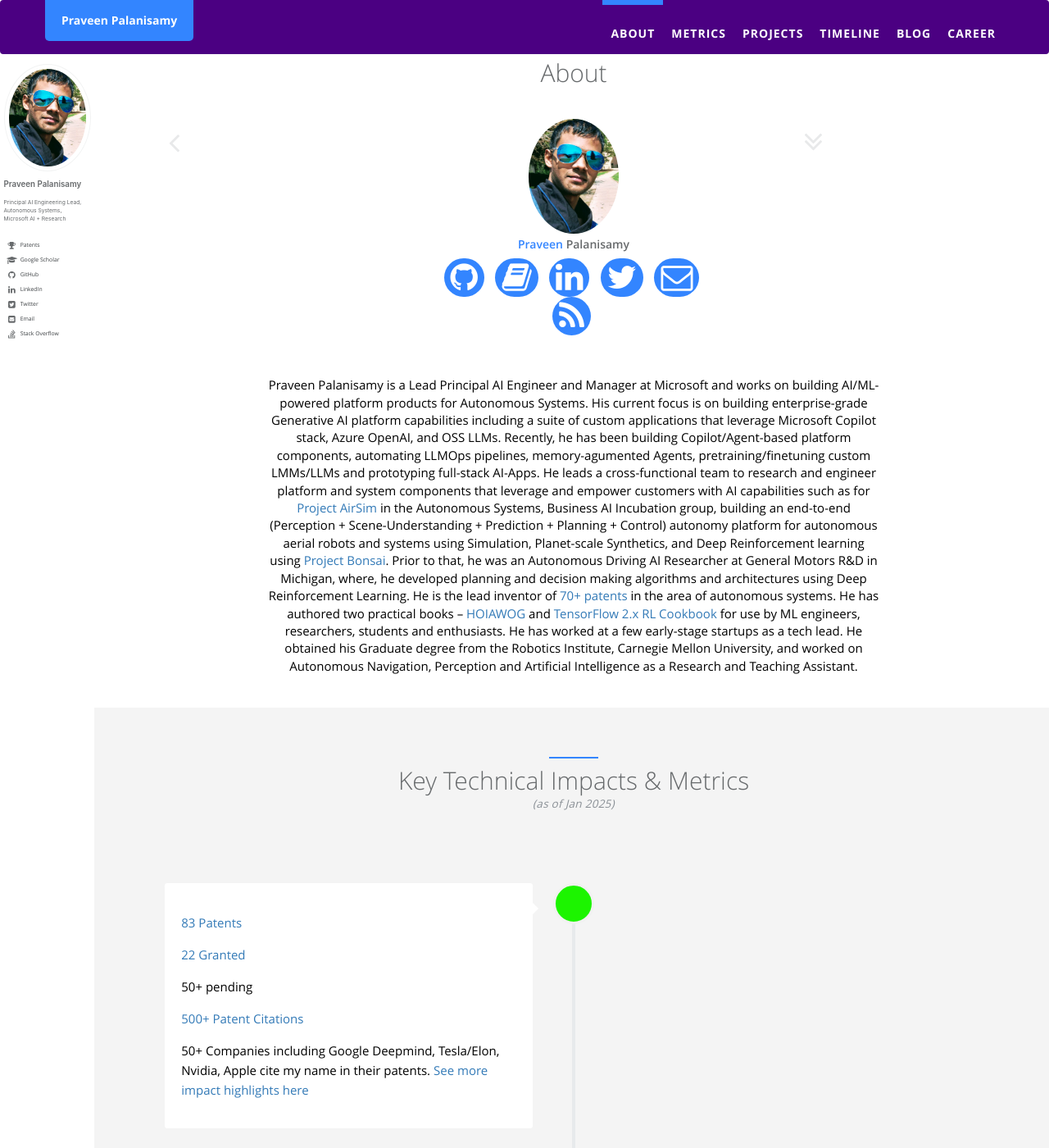
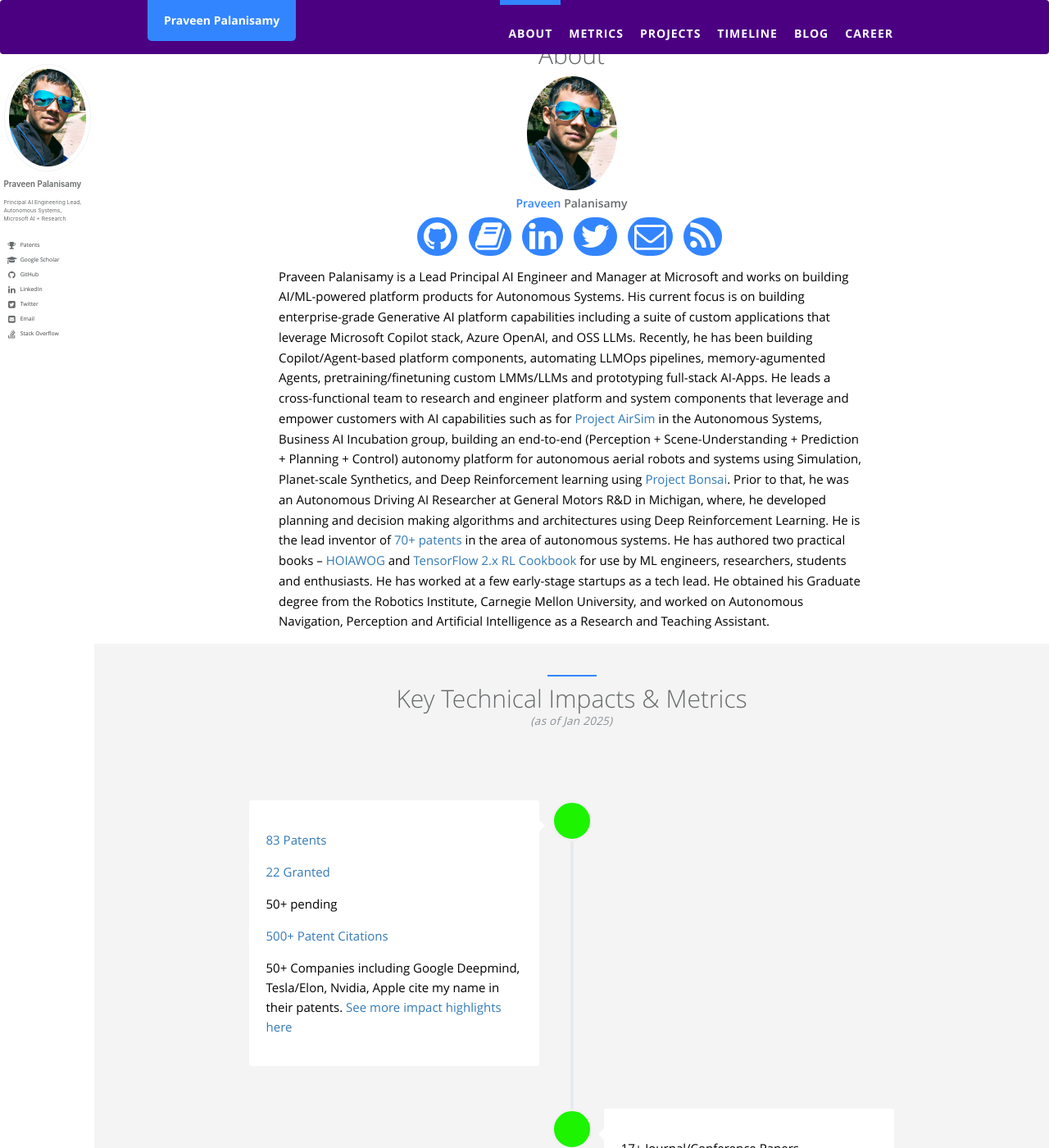
Before and after one commit to praveen-palanisamy/praveen-palanisamy.github.io, a Jekyll site: the page built from index.html, in a window 1280 px wide and 1400 px high. Shown: the whole window at 82% size. Built offline with Jekyll 4.4.1, drawn with Linux system fonts in a browser that asks for light colours; comment, search, counter and statistics services are not loaded.

Commit message:
Tighten about and projects layouts to use available width.
Replace rigid project rows with a responsive multi-column flow, widen containers, and let the about bio span the viewport instead of a fixed narrow column.

```diff
--- a/_includes/sections/about.html
+++ b/_includes/sections/about.html
@@ -1,41 +1,28 @@
 <div class="container" id="i18_about_me">
-  <div class="row m-b-lg">
-    <div class="col-lg-12 text-center">
+  <div class="about-header text-center">
     <div class="navy-line"></div>
     <h1><span data-i18n="about_me.about_me">About</span></h1>
   </div>
-  </div>
-  <div class="row">
-    <!-- first two icons -->
-    {% for icon in site.author.skill_icon1 %}
-    <div class="col-xs-2 wow fadeInLeft">
-      <div class="team-member">
-        <div class="vote-icon" style="text-align: center">
-          <i class="fa {{ icon.name }}"></i>
-        </div>
-      </div>
-    </div>
-    {% endfor %}
-    <!-- avatar -->
-    <div class="col-xs-4">
-      <div class="team-member wow zoomIn">
+
+  <div class="about-profile text-center wow zoomIn">
     <img
       src="{{ site.author.avatar | prepend: site.baseurl }}"
       height="110"
       width="110"
-          class="img-responsive img-circle"
-          alt=""
+      class="img-responsive img-circle about-avatar"
+      alt="{{ site.author.name }}"
     />
     <h4>
-          <span class="navy">{{ site.author.first_name }}</span> {{
-          site.author.last_name }}
+      <span class="navy">{{ site.author.first_name }}</span>
+      {{ site.author.last_name }}
     </h4>
     <ul class="list-inline social-icon">
       {% if site.author.github_username %}
       <li>
         <a
           href="https://github.com/{{ site.author.github_username }}"
-              target="blank"
+          target="_blank"
+          rel="noopener noreferrer"
           ><i class="fa fa-github fa-3x"></i
         ></a>
       </li>
@@ -79,38 +70,21 @@
       </li>
       {% endif %}
       <li>
-            <a href="{{ site.baseurl }}/feed.xml" target="blank"
+        <a href="{{ site.baseurl }}/feed.xml" target="_blank" rel="noopener noreferrer"
           ><i class="fa fa-rss fa-3x"></i
         ></a>
       </li>
       {% if site.author.cv %}
       <li>
-            <a href="{{ site.author.cv }}" target="blank"
+        <a href="{{ site.author.cv }}" target="_blank" rel="noopener noreferrer"
           ><i class="fa fa-file-pdf-o fa-3x"></i
         ></a>
       </li>
       {% endif %}
     </ul>
   </div>
-    </div>
-    <!-- second two icons -->
-    {% for icon in site.author.skill_icon2 %}
-    <div class="col-xs-2 wow fadeInRight">
-      <div class="team-member">
-        <div class="vote-icon" style="text-align: center">
-          <i class="fa {{ icon.name }}"></i>
+
+  <div class="about-bio wow zoomIn">
+    <span data-i18n="about_me.des">{{ site.author.desc | markdownify }}</span>
   </div>
 </div>
-    </div>
-    {% endfor %}
-  </div>
-  <div class="row">
-    <div class="col-lg-8 col-lg-offset-2 text-center m-t-lg m-b-lg wow zoomIn">
-      <p>
-        <span data-i18n="about_me.des"
-          >{{ site.author.desc | markdownify}}</span
-        >
-      </p>
-    </div>
-  </div>
-</div>
--- a/_includes/sections/projects.html
+++ b/_includes/sections/projects.html
@@ -7,46 +7,39 @@
       </h1>
     </div>
   </div>
-  <div class="row">
-    {% for project in site.data.index.projects %} {% assign loopindex =
-    forloop.index | modulo: 2 %} {% if forloop.last %} {% if forloop.last ==
-    forloop.first %}
-    <div class="col-sm-6 wow col-sm-offset-3 zoomIn">
-      {% else %}
-      <div
-        class="col-sm-6 wow {% if loopindex == 1 %} fadeInLeft col-sm-offset-3 {% else %} fadeInRight {% endif %}"
-      >
-        {% endif %} {% else %}
-        <div
-          class="col-sm-6 wow {% if loopindex == 1 %} fadeInLeft {% else %} fadeInRight {% endif %}"
-        >
+  <div class="projects-grid">
+    {% for project in site.data.index.projects %}
+    <article class="project-card wow {% cycle 'fadeInLeft', 'fadeInRight' %}">
+      <div class="team-member">
+        {% if project.img %}
+        <img
+          src="{{ '/static/assets/img/projects/' | prepend: site.baseurl }}{{ project.img }}"
+          class="img-responsive img-circle img-small"
+          alt="{{ project.name }}"
+          loading="lazy"
+        />
         {% endif %}
-          <div class="team-member">
-            <img
-              src="{{ '/static/assets/img/projects/' | prepend: site.baseurl}}{{project.img}}"
-              class="img-responsive img-circle img-small"
-              alt=""
-            />
         <h4>
           {% if project.url %}
-              <a href="{{ project.url }}" target="_blank"
+          <a href="{{ project.url }}" target="_blank" rel="noopener noreferrer"
             ><span class="navy">{{ project.name }}</span></a
           >
           {% elsif project.repo %}
           <a
             href="https://github.com/{{ project.gh_user }}/{{ project.repo }}"
             target="_blank"
+            rel="noopener noreferrer"
             ><span class="navy">{{ project.name }}</span></a
           >
           {% else %}
           <span class="navy">{{ project.name }}</span>
           {% endif %}
         </h4>
-            <p>
+        <div class="project-desc">
           <span data-i18n="projects.{{ project.i18n }}"
             >{{ project.desc | markdownify }}</span
           >
-            </p>
+        </div>
         {% if project.repo %}
         <div
           user="{{ project.gh_user }}"
@@ -55,26 +48,22 @@
         >
           <a
             target="_blank"
-                style="width: 65px"
+            rel="noopener noreferrer"
             href="https://github.com/{{ project.gh_user }}/{{ project.repo }}/stargazers"
             class="btn btn-white btn-xs star"
-                ><i class="fa fa-star"></i> ...</a
-              >&emsp;&emsp;
+            ><i class="fa fa-star"></i> …</a
+          >
           <a
             target="_blank"
-                style="width: 65px"
+            rel="noopener noreferrer"
             href="https://github.com/{{ project.gh_user }}/{{ project.repo }}/network"
             class="btn btn-white btn-xs fork"
-                ><i class="fa fa-code-fork"></i> ...</a
+            ><i class="fa fa-code-fork"></i> …</a
           >
-              <div style="height: 10px"></div>
         </div>
         {% endif %}
       </div>
-        </div>
+    </article>
     {% endfor %}
   </div>
 </div>
-    <br />
-  </div>
-</div>
--- a/static/css/custom.scss
+++ b/static/css/custom.scss
@@ -89,3 +89,127 @@
     padding-left: $sidebar-expanded-width;
   }
 }
+
+/* ---- Responsive page width: use available viewport ---- */
+.landing-page .container {
+  width: auto !important;
+  max-width: min(92rem, calc(100% - 1.5rem));
+  padding-left: 0.75rem;
+  padding-right: 0.75rem;
+}
+
+.landing-page section.features {
+  padding-top: 1.25rem;
+  padding-bottom: 1.5rem;
+}
+
+.landing-page .navy-line {
+  margin-top: 2.5rem;
+}
+
+.landing-page .m-b-lg {
+  margin-bottom: 1.25rem !important;
+}
+
+/* ---- About: full available width, less empty chrome ---- */
+.about-header {
+  margin-bottom: 0.75rem;
+}
+
+.about-profile {
+  margin: 0 auto 1.25rem;
+}
+
+.about-avatar {
+  margin: 0 auto 0.75rem;
+}
+
+.about-bio {
+  max-width: min(72rem, 100%);
+  margin: 0 auto;
+  text-align: left;
+  font-size: 1.05em;
+  line-height: 1.65;
+  padding: 0 0.25rem;
+}
+
+.about-bio p {
+  margin-bottom: 0.85em;
+}
+
+.about-bio p:last-child {
+  margin-bottom: 0;
+}
+
+/* ---- Projects: denser multi-column flow (no rigid equal-height rows) ---- */
+.projects-grid {
+  column-count: 1;
+  column-gap: 1.5rem;
+}
+
+@media (min-width: 700px) {
+  .projects-grid {
+    column-count: 2;
+  }
+}
+
+@media (min-width: 1100px) {
+  .projects-grid {
+    column-count: 3;
+    column-gap: 1.75rem;
+  }
+}
+
+.project-card {
+  display: inline-block;
+  width: 100%;
+  break-inside: avoid;
+  page-break-inside: avoid;
+  -webkit-column-break-inside: avoid;
+  margin: 0 0 1.25rem;
+  padding: 0.85rem 0.9rem 1rem;
+  vertical-align: top;
+  border-radius: 6px;
+  background: rgba(255, 255, 255, 0.55);
+  box-shadow: 0 1px 0 rgba(0, 0, 0, 0.04);
+}
+
+.project-card .team-member {
+  text-align: left;
+}
+
+.project-card .team-member img {
+  margin: 0 0 0.65rem;
+}
+
+.project-card h4 {
+  margin-top: 0;
+  margin-bottom: 0.45rem;
+  line-height: 1.3;
+  word-break: break-word;
+}
+
+.project-desc {
+  font-size: 0.95em;
+  line-height: 1.55;
+}
+
+.project-desc p {
+  margin: 0 0 0.65em;
+}
+
+.project-desc p:last-child {
+  margin-bottom: 0;
+}
+
+.project-card .ghbtn {
+  display: flex;
+  flex-wrap: wrap;
+  gap: 0.5rem;
+  margin-top: 0.75rem;
+}
+
+.project-card .ghbtn .btn {
+  width: auto !important;
+  min-width: 3.75rem;
+}
```
Also changed, not shown: other parts of _includes/sections/about.html (+8 -4 lines). Lines whose indentation alone changed are shown as unchanged.
